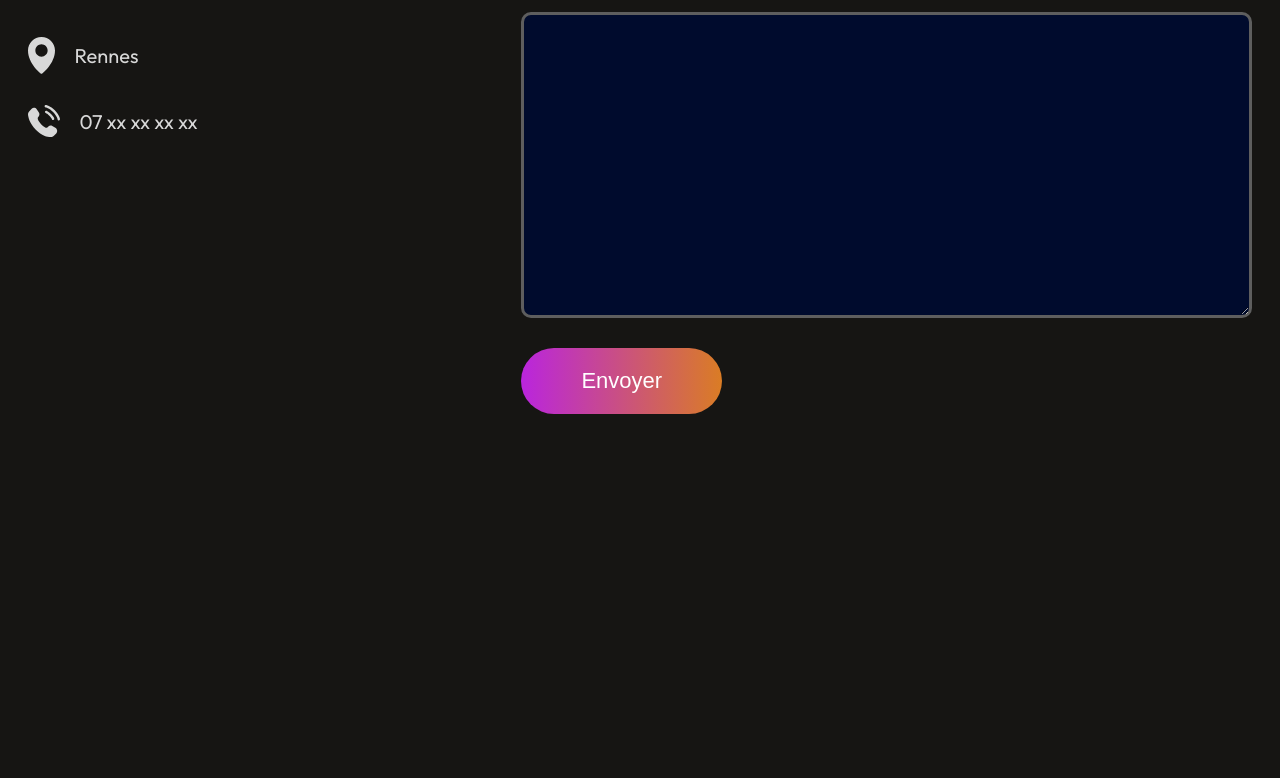
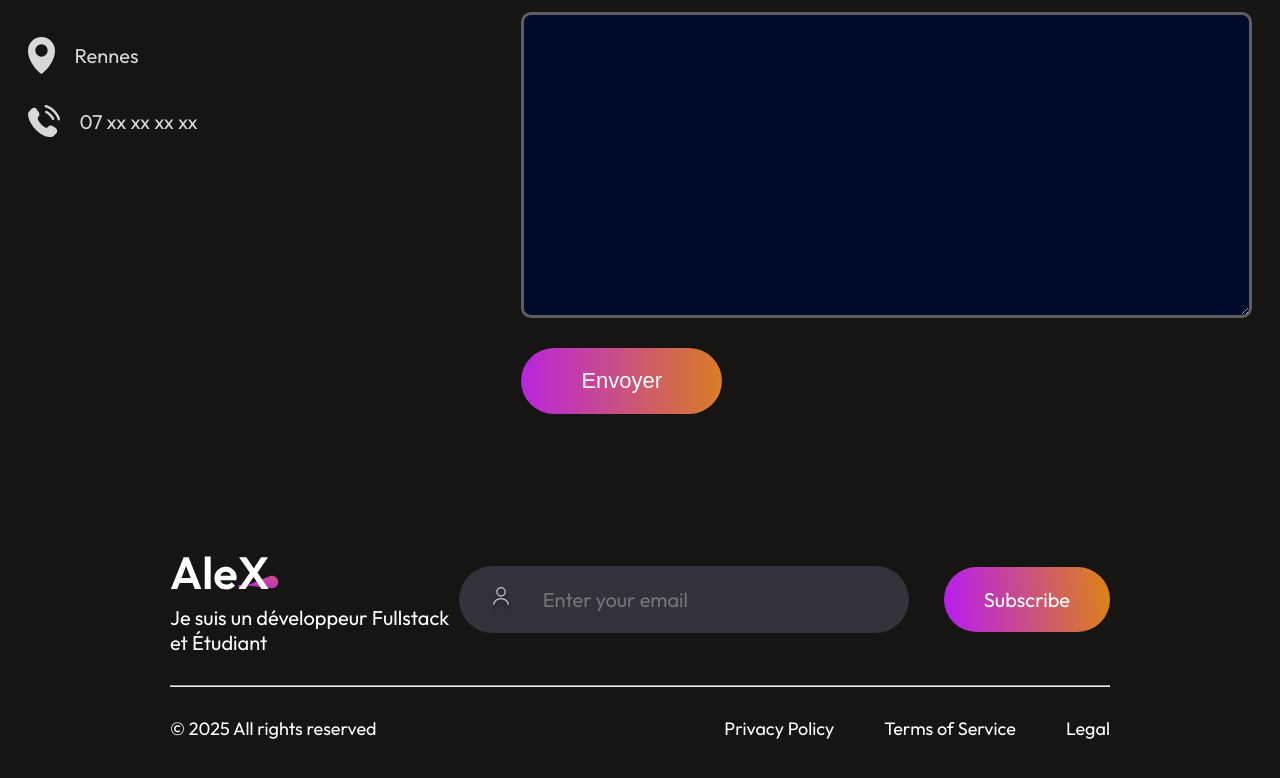
Before and after one commit to Alexandre-git-SDV/Portfolio-React, a React (Vite) app in the folder Portfolio-React/: page / in a window 1280 px wide. Shown: the part 5832-6610 px from the top of the page. Before the commit the page ends 6296 px from the top, so only its background shows below. Built offline with nearby package versions, Linux system fonts and the light colour scheme.

Commit message:
Création complète du "Footer"
Création complète du Footer

```diff
--- a/Portfolio-React/src/App.jsx
+++ b/Portfolio-React/src/App.jsx
@@ -5,6 +5,7 @@
 import Services from './Components/Services/Services';
 import MyWork from './Components/Mywork/Mywork';
 import Contact from './Components/Contact/Contact';
+import Footer from './Components/Footer/Footer';
 
 const App = () => {
   return (
@@ -15,6 +16,7 @@
       <Services/>
       <MyWork/>
       <Contact/>
+      <Footer/>
     </div>
   );
 }
--- /dev/null
+++ b/Portfolio-React/src/Components/Footer/Footer.css
@@ -0,0 +1,70 @@
+.footer{
+    margin: 50px 170px;
+    display: flex;
+    flex-direction: column;
+    gap: 30px;
+}
+
+.footer-top{
+    display: flex;
+    justify-content: space-between;
+}
+
+.footer-top-left p{
+    font-size: 20px;
+    max-width: 400px;
+}
+
+.footer-top-right{
+    display: flex;
+    align-items: center;
+    gap: 35px;
+}
+
+.footer-email-input{
+    display: flex;
+    gap: 30px;
+    padding: 20px 30px;
+    border-radius: 50px;
+    background: #32323B;
+    padding-right: 80px;
+}
+.footer-email-input input{
+    background: transparent;
+    border: none;
+    outline: none;
+    color: #a0a0a0;
+    font-family: outfit;
+    font-size: 20px;
+}
+
+.footer-subscribe{
+    font-size: 20px;
+    padding: 20px 40px;
+    border-radius: 50px;
+    background: linear-gradient(264deg, #DF8908 -5.09%, #B415FF 106.28%);
+    cursor: pointer;
+    transition: 0.3s;
+}
+
+.footer-bottom{
+    display: flex;
+    justify-content: space-between;
+    font-size: 18px;
+}
+
+.footer-bottom-right{
+    display: flex;
+    gap: 50px;
+    margin-bottom: 50px;
+}
+
+.footer-email-input:hover{
+    border: 2px solid #ffffff;
+}
+
+.footer-subscribe:hover{
+    transition: 0.3s;
+    transform: scale(1.1);
+    border: 2px solid #4f00c6;
+}
--- /dev/null
+++ b/Portfolio-React/src/Components/Footer/Footer.jsx
@@ -0,0 +1,35 @@
+import React from 'react';
+import './Footer.css';
+import footer_logo from '../../assets/footer_logo.svg';
+import user_icon from '../../assets/user_icon.svg';
+const Footer = () => {
+  return (
+    <div id='footer' className="footer">
+      <div className="footer-top">
+        <div className="footer-top-left">
+            <img src={footer_logo} alt="footer_logo" />
+            <p>Je suis un développeur Fullstack et Étudiant </p>
+        </div>
+        <div className="footer-top-right">
+            <div className="footer-email-input">
+                <img src={user_icon} alt="" />
+                <input type="email" placeholder='Enter your email'/>
+            </div>
+            <div className="footer-subscribe">Subscribe</div>
+        </div>
+      </div>
+      <hr />
+      <div className="footer-bottom">
+        <p className="footer-bottom-left">© 2025 All rights reserved</p>
+        <div className="footer-bottom-right">
+            <p>Privacy Policy</p>
+            <p>Terms of Service</p>
+            <p>Legal</p>
+        </div>
+      </div>
+
+    </div>
+  );
+};
+
+export default Footer;
```
